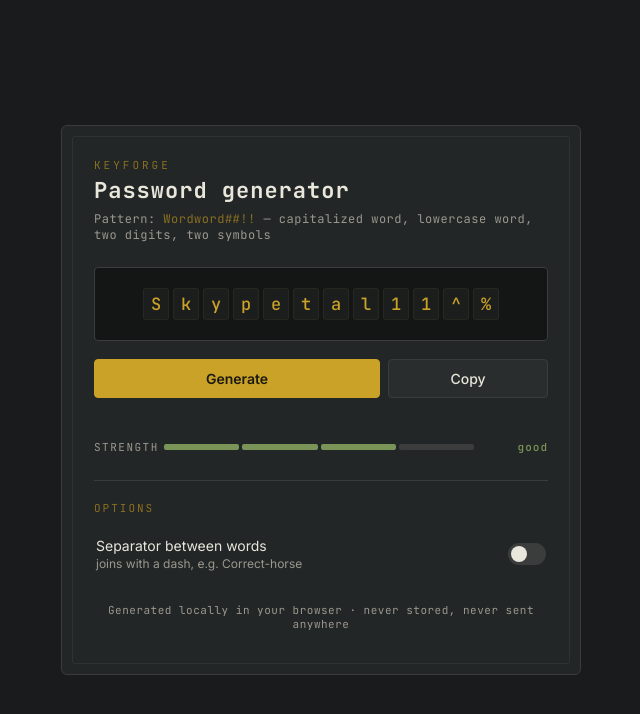
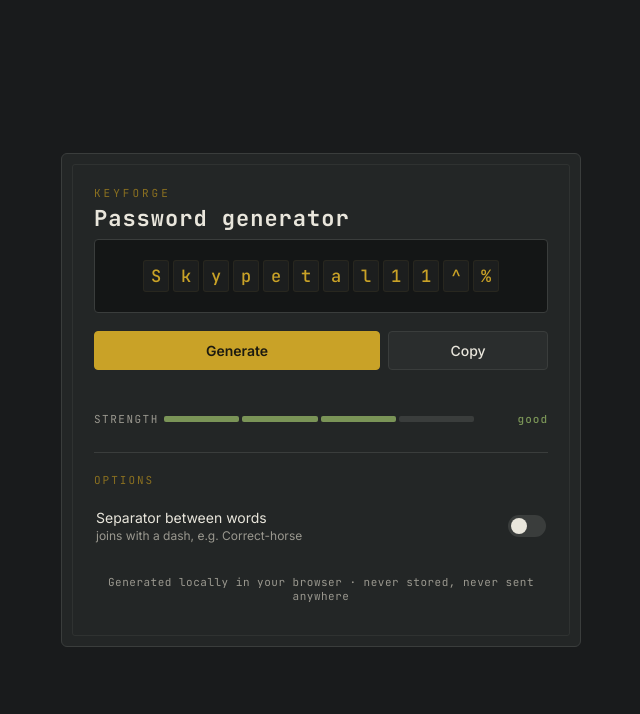
Before and after one commit to stuj91/Keyforge, a plain HTML site: page index.html in a window 1280 px wide. Shown: the whole page, without its empty margins (319-959 px from the left). Drawn offline with Linux system fonts and the light colour scheme.

Commit message:
Remove pattern hint from index.html
Remove pattern hint from password generator section.

```diff
--- a/index.html
+++ b/index.html
@@ -285,7 +285,6 @@
 <div class="card">
   <p class="eyebrow">Keyforge</p>
   <h1>Password generator</h1>
-  <p class="pattern-hint">Pattern: <span>Wordword##!!</span> — capitalized word, lowercase word, two digits, two symbols</p>
 
   <div class="readout-wrap">
     <div class="readout" id="readout">
```
